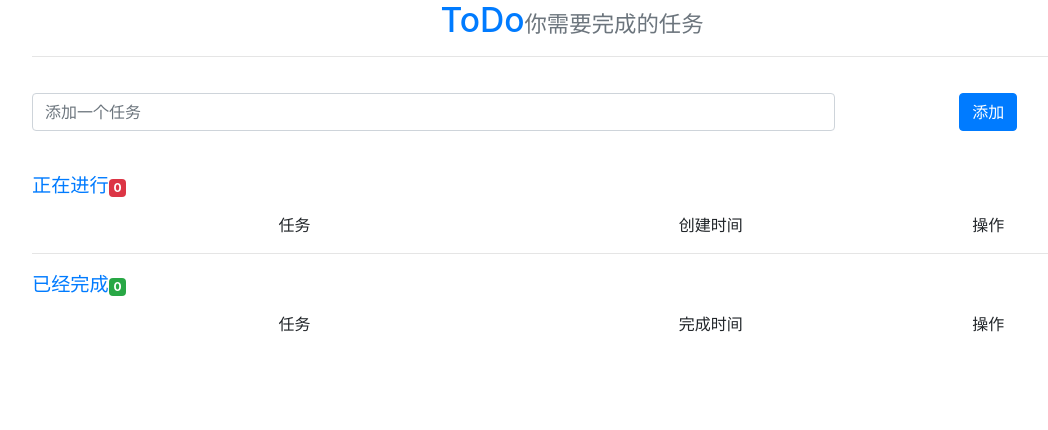
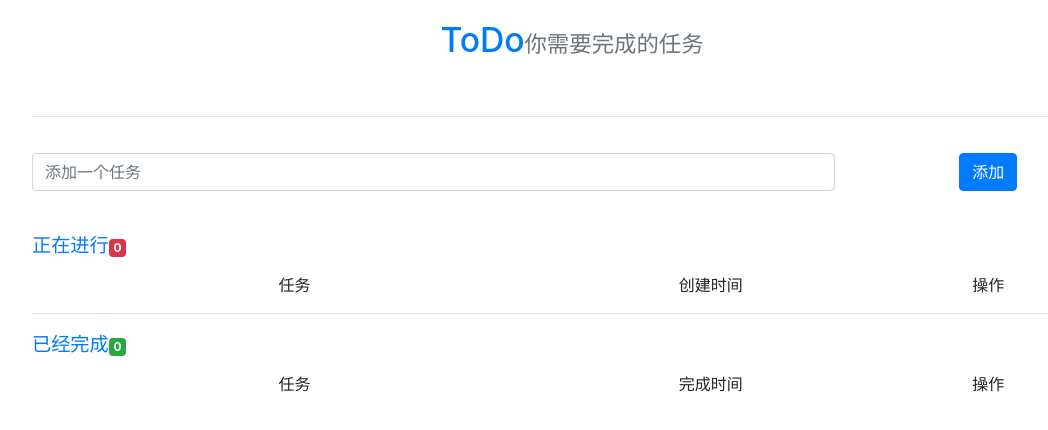
Before and after one commit to linyimin0812/ToDo-list, a React app: page / in a window 1280 px wide. Shown: the top 430 px of the page, without its empty margins (68-1116 px from the left). Built offline with nearby package versions, Linux system fonts and the light colour scheme.

Commit message:
Add some simple style

```diff
--- a/src/styles/App.css
+++ b/src/styles/App.css
@@ -2,3 +2,13 @@
     padding-bottom: 40px;
     padding-top: 20px;
 }
+
+.header-text{
+    padding-bottom: 40px;
+    padding-top: 20px;
+}
+
+.task{
+    padding-top: 20px;
+    padding-bottom: 10px;
+}
```
